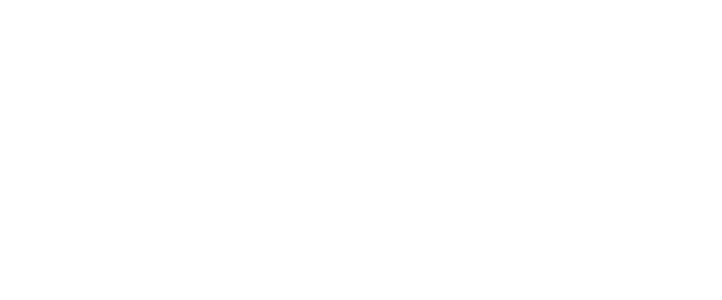
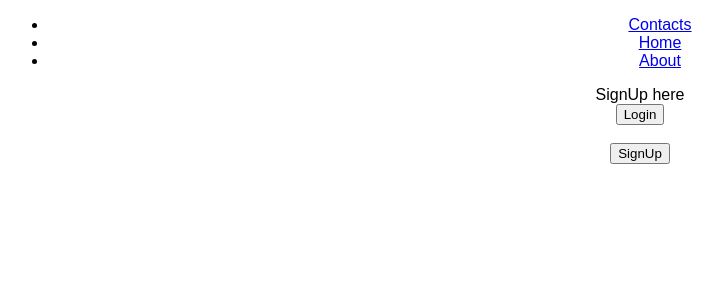
Before and after one commit to arif034/login, a React (Create React App) app: page /signUp in a window 1280 px wide. Before the commit this address had no page. Shown: the top 300 px of the page, without its empty margins (0-722 px from the left). Built offline with nearby package versions, Linux system fonts and the light colour scheme.

Commit message:
adding login/signup components adding login/signup components

```diff
--- a/src/App.js
+++ b/src/App.js
@@ -4,8 +4,29 @@
 import Contacts from "./Contacts.js";
 import Home from "./Home.js";
 import About from "./About.js";
+import SignUp from "./SignUp.js";
+import Login from "./Login.js";
 
 class App extends Component {
+  constructor(props) {
+    super(props);
+    this.state = {
+      isLoggedIn: false,
+      userName: "",
+      password: ""
+    };
+    this.onLogin = this.onLogin.bind(this);
+    this.onSignUp = this.onSignUp.bind(this);
+  }
+
+  onLogin() {
+    this.props.history.push("/login");
+  }
+
+  onSignUp() {
+    this.props.history.push("/signUp");
+  }
+
   render() {
     return (
       <div className="App">
@@ -13,7 +34,15 @@
           <Route exact path="/contacts" element={<Contacts />} />
           <Route exact path="/home" element={<Home />} />
           <Route exact path="/about" element={<About />} />
+          <Route exact path="/login" element={<Login />} />
+          <Route exact path="/signUp" element={<SignUp />} />
         </Routes>
+        <button onClick={() => this.onLogin()}>Login</button>
+        <br />
+        <br />
+        <button onClick={() => this.onSignUp()}>SignUp</button>
+        <br />
+        <br />
       </div>
     );
   }
--- a/src/Login.js
+++ b/src/Login.js
@@ -0,0 +1,13 @@
+import { Component } from "react";
+import Navbar from "./Navbar";
+class Login extends Component {
+  render() {
+    return (
+      <div>
+        <Navbar />
+        Login here
+      </div>
+    );
+  }
+}
+export default Login;
--- a/src/SignUp.js
+++ b/src/SignUp.js
@@ -0,0 +1,13 @@
+import { Component } from "react";
+import Navbar from "./Navbar";
+class SignUp extends Component {
+  render() {
+    return (
+      <div>
+        <Navbar />
+        SignUp here
+      </div>
+    );
+  }
+}
+export default SignUp;
```
